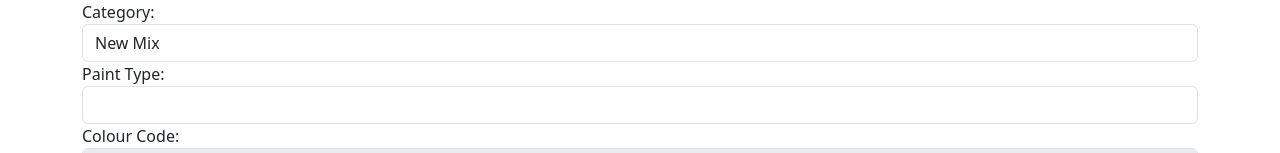
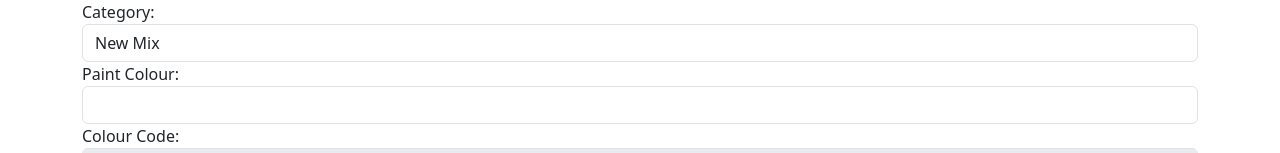
Before and after one commit to Bongz26/queue-system-client, a React (Create React App) app: page /add-order in a window 1280 px wide. Shown: the part 256-409 px from the top of the page. Built offline with nearby package versions, Linux system fonts and the light colour scheme.

Commit message:
Updated Paint Label

```diff
--- a/src/Add_Order.js
+++ b/src/Add_Order.js
@@ -44,7 +44,7 @@ const BASE_URL = "https://queue-backendser.onrender.com";
         }
 
         if (paintType.trim() === "") {
-            alert("❌ Paint Type cannot be empty!");
+            alert("❌ Paint Colour cannot be empty!");
             return;
         }
 
@@ -145,7 +145,7 @@ const BASE_URL = "https://queue-backendser.onrender.com";
                 <p><strong>Order No:</strong> #${order.transaction_id}</p>
                 <p><strong>Client Name:</strong> ${order.customer_name}</p>
                 <p><strong>Contact:</strong> ${order.client_contact}</p>
-                <p><strong>Paint Type:</strong> ${order.paint_type}</p>
+                <p><strong>Paint Colour:</strong> ${order.paint_type}</p>
                 <p><strong>ETC:</strong> ${order.estimated_completion}</p>
                 <p><strong>TrackID:</strong> TRK-${order.transaction_id}</p>
                 <p><strong>WhatsApp Support:</strong> 083 579 6982</p>
@@ -178,7 +178,7 @@ const BASE_URL = "https://queue-backendser.onrender.com";
                     <option>Colour Code</option>
                 </select>
 
-                <label>Paint Type:</label>
+                <label>Paint Colour:</label>
                 <input type="text" className="form-control" value={paintType} onChange={(e) => setPaintType(e.target.value)} required />
 
                 <label>Colour Code:</label>
```
